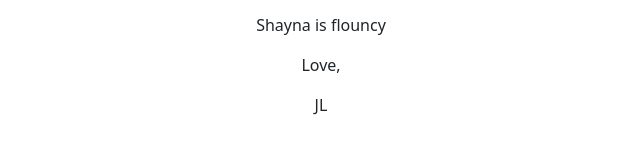
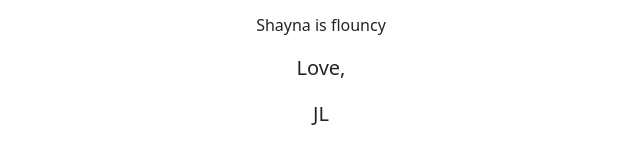
Before and after one commit to shaynadeckman/shaynadeckman.github.io, a plain HTML site: page index.html in a window 1280 px wide. Shown: the part 712-854 px from the top of the page, 319-959 px from the left. Drawn offline with nearby package versions, Linux system fonts and the light colour scheme.

Commit message:
Update index.html

```diff
--- a/index.html
+++ b/index.html
@@ -49,8 +49,8 @@
                 <p>Shayna is flouncy</p>
 
                 <p></p>
-                <p>Love,</p>
-                <p>JL</p>
+                <p class="lead">Love,</p>
+                <p class="lead">JL</p>
             </div>
         </div>
         <!-- Bootstrap core JS-->
```
